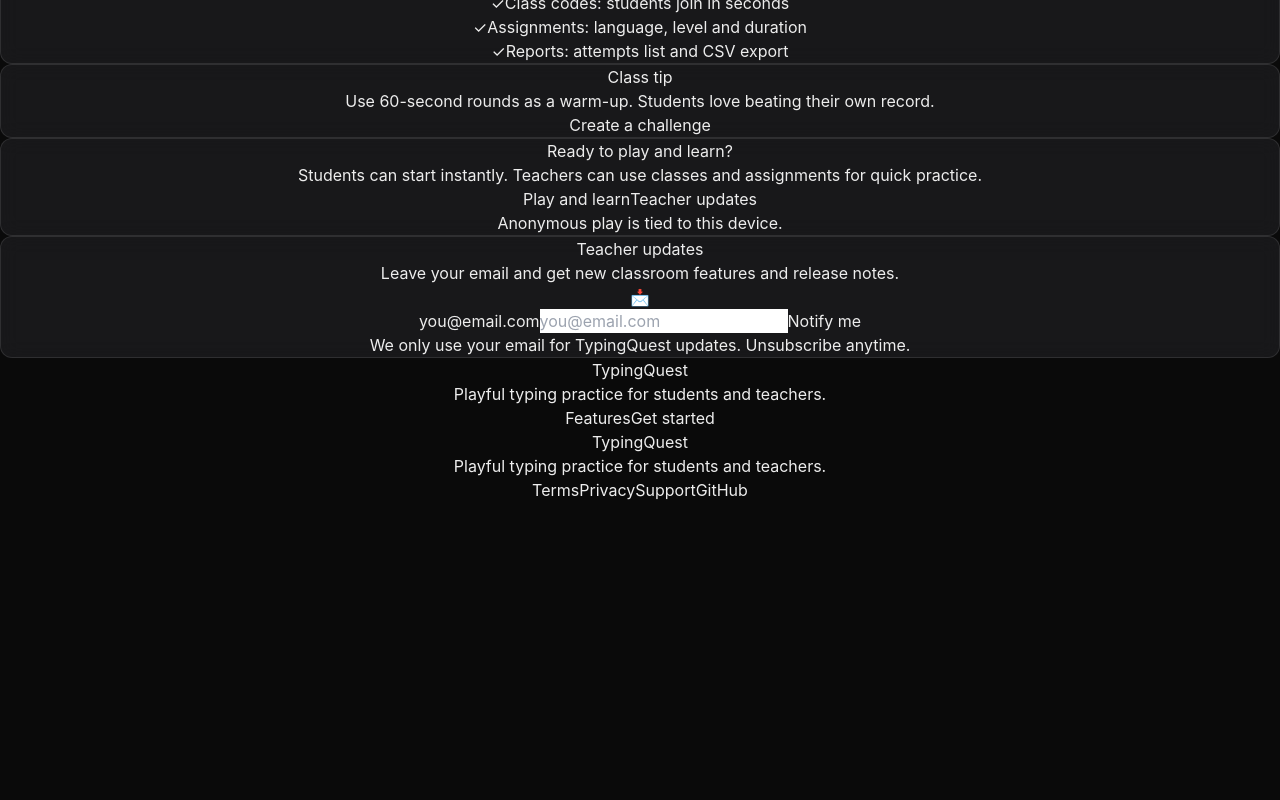
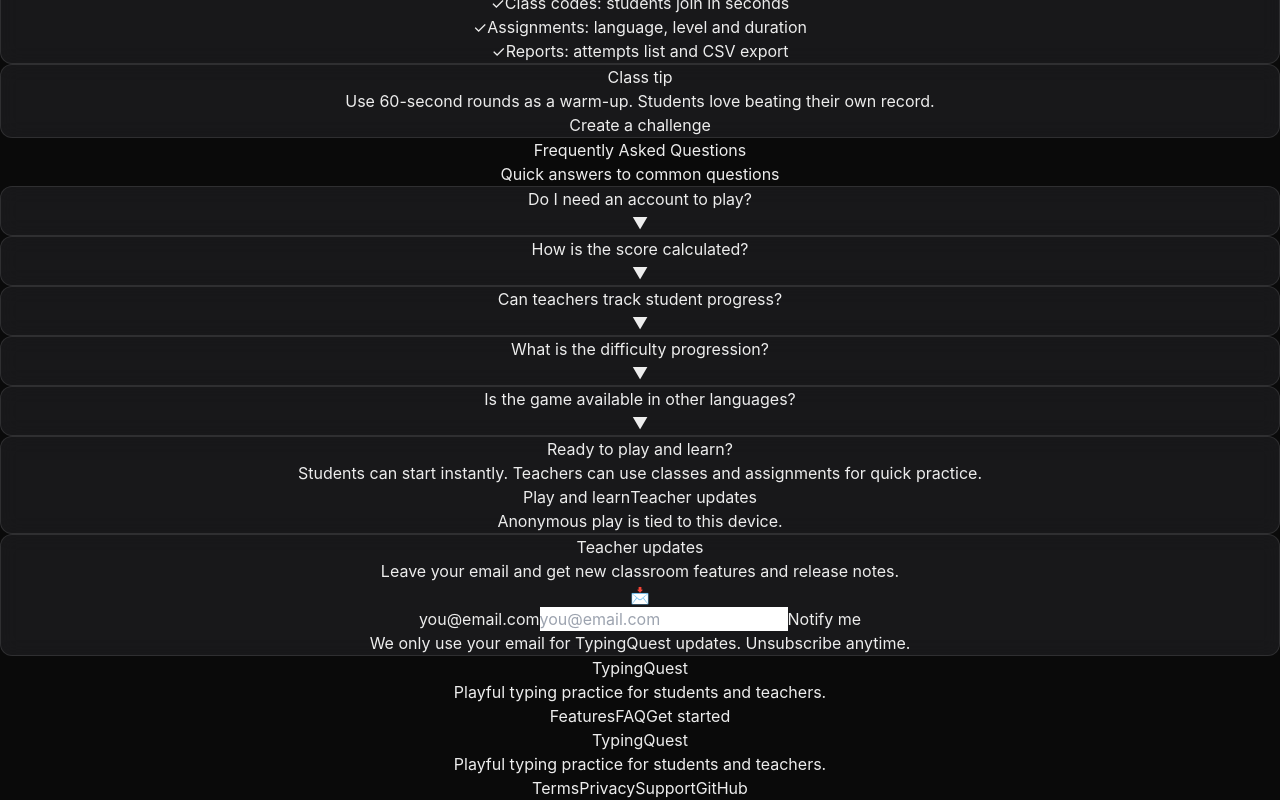
Before and after one commit to DonGeeo87/TypingQuest, a React (Vite) app: page / in a window 1280 px wide. Shown: the part 1758-2558 px from the top of the page. Before the commit the page ends 2260 px from the top, so only its background shows below. Built offline with nearby package versions, Linux system fonts and the light colour scheme; no server answers.

Commit message:
feat: Add QA smoke tests + FAQ to landing
- Add Playwright smoke tests (8 test cases)
- Add playwright.config.ts
- Add test:smoke script to package.json
- Add FAQ section to landing page

```diff
--- a/package.json
+++ b/package.json
@@ -10,7 +10,8 @@
     "agents:orchestrate": "node scripts/agent-orchestrator.mjs",
     "preview": "vite preview",
     "test": "vitest",
-    "test:run": "vitest run"
+    "test:run": "vitest run",
+    "test:smoke": "playwright test"
   },
   "dependencies": {
     "@react-three/drei": "^10.7.7",
@@ -28,6 +29,7 @@
   },
   "devDependencies": {
     "@eslint/js": "^9.39.1",
+    "@playwright/test": "^1.58.2",
     "@testing-library/jest-dom": "^6.8.0",
     "@testing-library/react": "^16.3.0",
     "@testing-library/user-event": "^14.6.1",
--- a/src/i18n/en.ts
+++ b/src/i18n/en.ts
@@ -74,6 +74,20 @@
     leadPrivacy: 'We only use your email for TypingQuest updates. Unsubscribe anytime.',
     leadInvalid: 'Please enter a valid email.',
     footer: 'Playful typing practice for students and teachers.',
+    faqTitle: 'Frequently Asked Questions',
+    faqSubtitle: 'Quick answers to common questions',
+    faq: {
+      q1Q: 'Do I need an account to play?',
+      q1A: 'No! You can play anonymously. However, creating an account lets you recover your progress on any device.',
+      q2Q: 'How is the score calculated?',
+      q2A: 'Score = (words completed × 100) + (WPM × accuracy) - (errors × 10). Focus on accuracy for better scores.',
+      q3Q: 'Can teachers track student progress?',
+      q3A: 'Yes! Teachers can create classes, assign specific challenges, and export results as CSV.',
+      q4Q: 'What is the difficulty progression?',
+      q4A: 'Difficulty increases every 5 words completed, from Normal (1.0x) up to Legendary (1.3x+ multiplier).',
+      q5Q: 'Is the game available in other languages?',
+      q5A: 'Yes! TypingQuest supports both English and Spanish.',
+    },
   },
   home: {
     title: 'TypingQuest',
--- a/src/i18n/es.ts
+++ b/src/i18n/es.ts
@@ -74,6 +74,20 @@
     leadPrivacy: 'Usamos tu email solo para novedades de TypingQuest. Puedes darte de baja cuando quieras.',
     leadInvalid: 'Ingresa un email válido.',
     footer: 'Typing divertido para estudiantes y profes.',
+    faqTitle: 'Preguntas Frecuentes',
+    faqSubtitle: 'Respuestas rápidas a preguntas comunes',
+    faq: {
+      q1Q: '¿Necesito una cuenta para jugar?',
+      q1A: '¡No! Puedes jugar anónimamente. Sin embargo, crear una cuenta te permite recuperar tu progreso en cualquier dispositivo.',
+      q2Q: '¿Cómo se calcula el puntaje?',
+      q2A: 'Score = (palabras completadas × 100) + (WPM × precisión) - (errores × 10). Enfócate en la precisión para mejores puntajes.',
+      q3Q: '¿Los profesores pueden seguir el progreso de los estudiantes?',
+      q3A: '¡Sí! Los profesores pueden crear clases, asignar desafíos específicos y exportar resultados como CSV.',
+      q4Q: '¿Cómo funciona la progresión de dificultad?',
+      q4A: 'La dificultad aumenta cada 5 palabras completadas, desde Normal (1.0x) hasta Legendario (1.3x+ multiplicador).',
+      q5Q: '¿El juego está disponible en otros idiomas?',
+      q5A: '¡Sí! TypingQuest soporta tanto inglés como español.',
+    },
   },
   home: {
     title: 'TypingQuest',
--- a/src/screens/AuthScreen.tsx
+++ b/src/screens/AuthScreen.tsx
@@ -41,6 +41,14 @@
   { nameKey: 't3Name', roleKey: 't3Role', quoteKey: 't3Quote' },
 ] as const
 
+const faqItems = [
+  { qKey: 'q1Q', aKey: 'q1A' },
+  { qKey: 'q2Q', aKey: 'q2A' },
+  { qKey: 'q3Q', aKey: 'q3A' },
+  { qKey: 'q4Q', aKey: 'q4A' },
+  { qKey: 'q5Q', aKey: 'q5A' },
+] as const
+
 export function AuthScreen({ onContinue }: AuthScreenProps) {
   const { signInAnonymously } = useAuthStore()
   const ui = useGameStore((s) => s.language)
@@ -54,6 +62,7 @@
   const [error, setError] = useState<string | null>(null)
   const [leadError, setLeadError] = useState<string | null>(null)
   const [activeTestimonial, setActiveTestimonial] = useState(0)
+  const [openFaq, setOpenFaq] = useState<number | null>(null)
   const leadRef = useRef<HTMLDivElement | null>(null)
 
   const redirectTo = useMemo(() => getAuthEmailRedirectOrigin(), [])
@@ -367,6 +376,53 @@
           </div>
         </section>
 
+        <section id="faq" className="border-t border-[var(--card-border)]">
+          <div className="max-w-6xl mx-auto px-4 md:px-8 py-12 md:py-16">
+            <div className="text-left max-w-3xl">
+              <h2 className="text-3xl md:text-4xl font-black text-[var(--foreground)]">{t(ui, 'landing.faqTitle')}</h2>
+              <p className="text-[var(--muted)] mt-3">{t(ui, 'landing.faqSubtitle')}</p>
+            </div>
+
+            <div className="mt-8 grid grid-cols-1 md:grid-cols-2 gap-4">
+              {faqItems.map((item, idx) => (
+                <motion.div
+                  key={item.qKey}
+                  initial={{ opacity: 0, y: 14 }}
+                  whileInView={{ opacity: 1, y: 0 }}
+                  viewport={{ once: true, margin: '-40px' }}
+                  transition={{ delay: idx * 0.04 }}
+                >
+                  <Card
+                    className="p-5 text-left cursor-pointer hover:border-indigo-500/30 transition-colors"
+                    onClick={() => setOpenFaq(openFaq === idx ? null : idx)}
+                  >
+                    <div className="flex items-start justify-between gap-3">
+                      <div className="text-[var(--foreground)] font-bold text-sm">{t(ui, `landing.faq.${item.qKey}`)}</div>
+                      <div className={`text-indigo-400 transition-transform ${openFaq === idx ? 'rotate-180' : ''}`}>
+                        ▼
+                      </div>
+                    </div>
+                    <AnimatePresence>
+                      {openFaq === idx && (
+                        <motion.div
+                          initial={{ opacity: 0, height: 0 }}
+                          animate={{ opacity: 1, height: 'auto' }}
+                          exit={{ opacity: 0, height: 0 }}
+                          className="overflow-hidden"
+                        >
+                          <div className="text-[var(--muted)] text-sm mt-3 pt-3 border-t border-[var(--card-border)]">
+                            {t(ui, `landing.faq.${item.aKey}`)}
+                          </div>
+                        </motion.div>
+                      )}
+                    </AnimatePresence>
+                  </Card>
+                </motion.div>
+              ))}
+            </div>
+          </div>
+        </section>
+
         <section id="cta" className="border-t border-[var(--card-border)]">
           <div className="max-w-6xl mx-auto px-4 md:px-8 py-12 md:py-16">
             <div className="grid grid-cols-1 lg:grid-cols-2 gap-6 items-start">
@@ -438,6 +494,7 @@
             </div>
             <div className="flex gap-2">
               <a className="px-3 py-2 rounded-lg text-sm text-[var(--muted)] hover:text-[var(--foreground)] focus:outline-none focus:ring-2 focus:ring-indigo-500" href="#features">{t(ui, 'landing.navFeatures')}</a>
+              <a className="px-3 py-2 rounded-lg text-sm text-[var(--muted)] hover:text-[var(--foreground)] focus:outline-none focus:ring-2 focus:ring-indigo-500" href="#faq">FAQ</a>
               <a className="px-3 py-2 rounded-lg text-sm text-[var(--muted)] hover:text-[var(--foreground)] focus:outline-none focus:ring-2 focus:ring-indigo-500" href="#cta">{t(ui, 'landing.navStart')}</a>
             </div>
           </div>
```
Also changed, not shown: playwright.config.ts (added, +18 -0 lines), 1 other file (tests, documents, lock files or other folders).
